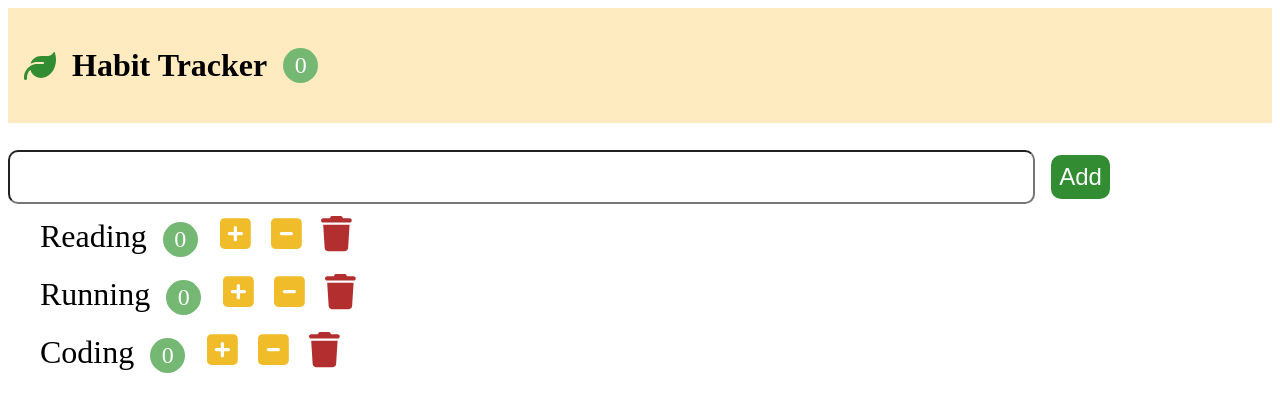
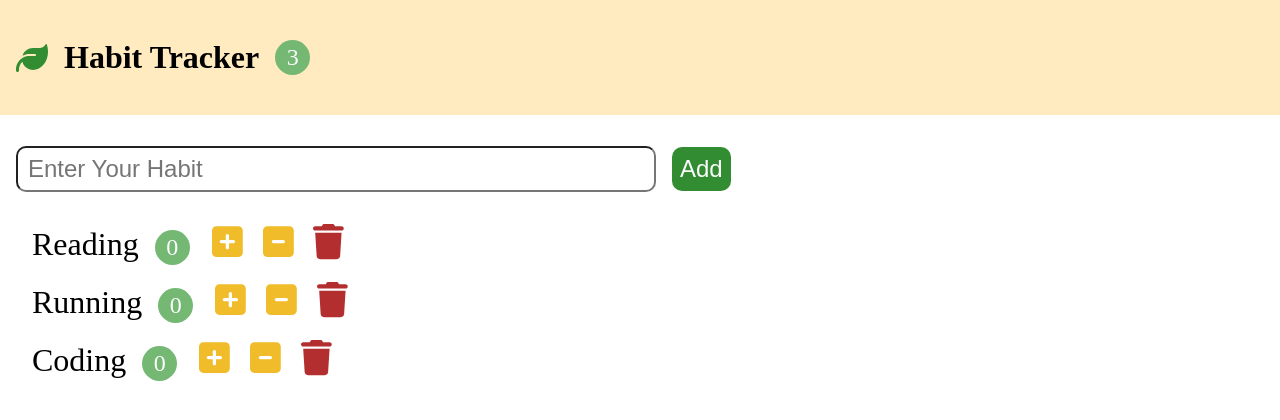
Before and after one commit to ez1n/Vue, a Vue app in the folder habit-tracker/: page / in a window 1280 px wide. Shown: the top 420 px of the page. Built offline with nearby package versions, Linux system fonts and the light colour scheme.

Commit message:
feat: add, delete, count functions

```diff
--- a/habit-tracker/index.html
+++ b/habit-tracker/index.html
@@ -6,7 +6,7 @@
     <meta name="viewport" content="width=device-width, initial-scale=1.0" />
     <title>Vite App</title>
   </head>
-  <body>
+  <body style="margin: 0">
     <div id="app"></div>
     <script type="module" src="/src/main.js"></script>
   </body>
--- a/habit-tracker/src/App.vue
+++ b/habit-tracker/src/App.vue
@@ -3,11 +3,7 @@ import Main from './views/Main.vue';
 </script>
 
 <template>
-  <div class="main-container">
+  <div>
     <Main />
   </div>
 </template>
-
-<style scoped>
-
-</style>
--- a/habit-tracker/src/components/Habit.vue
+++ b/habit-tracker/src/components/Habit.vue
@@ -4,15 +4,15 @@
 
     <span class="count">{{ count }}</span>
 
-    <button class="icon-button" @click="increment">
+    <button class="icon-button" @click="increment(id)">
       <font-awesome-icon class="icon plus-icon" icon="fa-solid fa-square-plus"/>
     </button>
 
-    <button class="icon-button" @click="decrement">
+    <button class="icon-button" @click="decrement(id)">
       <font-awesome-icon class="icon minus-icon" icon="fa-solid fa-square-minus"/>
     </button>
 
-    <button class="icon-button" @click="delete(id)">
+    <button class="icon-button" @click="deleteHabit(id)">
       <font-awesome-icon class="icon delete-icon" icon="fa-solid fa-trash"/>
     </button>
   </div>
@@ -24,15 +24,17 @@ export default {
   props: {
     id: Number,
     name: String,
-    count: Number,
-    delete: Function
+    count: Number
   },
   methods: {
-    increment() {
-      return this.count ++
+    deleteHabit(id) {
+      this.$emit("delete", id)
     },
-    decrement() {
-      this.count === 0 ? this.count = 0 : this.count--
+    increment(id) {
+      this.$emit("increase", id)
+    },
+    decrement(id) {
+      this.$emit("decrease", id)
     }
   }
 }
--- a/habit-tracker/src/components/HabitAddForm.vue
+++ b/habit-tracker/src/components/HabitAddForm.vue
@@ -1,13 +1,30 @@
 <template>
-  <section class="add-form-container">
-    <input type="text" class="add-form">
-    <button class="add-button">Add</button>
-  </section>
+  <form class="add-form-container" @submit="addHabit">
+    <input
+        class="add-form"
+        type="text"
+        required
+        placeholder="Enter Your Habit"
+        ref="habit">
+    <button type="submit" class="add-button">Add</button>
+  </form>
 </template>
 
 <script>
 export default {
-  name: 'HabitAddForm'
+  name: 'HabitAddForm',
+  data() {
+    return {
+      habit: ''
+    }
+  },
+  methods: {
+    addHabit(e) {
+      e.preventDefault();
+      this.$emit('add', this.$refs.habit.value);
+      this.$refs.habit.value='';
+    }
+  }
 }
 </script>
 
@@ -15,11 +32,12 @@ export default {
 .add-form-container {
   display: flex;
   align-items: center;
+  margin: 1rem;
 }
 
 .add-form {
-  width: 80%;
-  height: 3rem;
+  width: 50%;
+  height: 2.5rem;
   border-radius: 10px;
   font-size: x-large;
   padding-left: 10px;
--- a/habit-tracker/src/components/Habits.vue
+++ b/habit-tracker/src/components/Habits.vue
@@ -1,7 +1,15 @@
 <template>
-  <li class="habit-list" v-for="habit in habits">
-    <Habit :id="habit.id" :name="habit.name" :count="habit.count" @delete="delete" />
-  </li>
+  <div>
+    <li class="habit-list" v-for="habit in habits">
+      <Habit
+          :id="habit.id"
+          :name="habit.name"
+          :count="habit.count"
+          @delete="onDelete"
+          @increase="onIncrease"
+          @decrease="onDecrease"/>
+    </li>
+  </div>
 </template>
 
 <script>
@@ -10,19 +18,18 @@ import Habit from "@/components/Habit.vue";
 export default {
   name: "Habits",
   components: {Habit},
-  data() {
-    return {
-      habits: [
-        {id: 1, name: "Reading", count: 0},
-        {id: 2, name: "Running", count: 0},
-        {id: 3, name: "Coding", count: 0},
-      ]
-    }
+  props: {
+    habits: Array
   },
   methods: {
-    delete(id) {
-      this.habits = this.habits.filter((item) => item.id !== id);
-      console.log('delete')
+    onDelete(id) {
+      this.$emit("delete", id)
+    },
+    onIncrease(id) {
+      this.$emit("increase", id)
+    },
+    onDecrease(id) {
+      this.$emit("decrease", id)
     }
   }
 }
--- a/habit-tracker/src/components/Header.vue
+++ b/habit-tracker/src/components/Header.vue
@@ -2,13 +2,16 @@
   <header class="header">
     <font-awesome-icon icon="fa-solid fa-leaf" class="header-icon" />
     <h1 class="title">Habit Tracker</h1>
-    <p class="count">0</p>
+    <p class="count">{{count}}</p>
   </header>
 </template>
 
 <script>
 export default {
-  name: 'Header'
+  name: 'Header',
+  props: {
+    count: Number
+  }
 }
 </script>
 
--- a/habit-tracker/src/views/Main.vue
+++ b/habit-tracker/src/views/Main.vue
@@ -1,11 +1,15 @@
 <template>
   <div class="container">
     <header class="header-container">
-      <Header/>
+      <Header :count="count"/>
     </header>
-    <HabitAddForm/>
+    <HabitAddForm @add="addHabit"/>
     <main class="wrap">
-      <Habits/>
+      <Habits
+          :habits="habits"
+          @delete="deleteHabit"
+          @increase="incrementHabit"
+          @decrease="decrementHabit"/>
     </main>
   </div>
 </template>
@@ -23,6 +27,39 @@ export default {
     HabitAddForm: HabitAddForm,
     Header: Header
   },
+  data() {
+    return {
+      habits: [
+        {id: 1, name: "Reading", count: 0},
+        {id: 2, name: "Running", count: 0},
+        {id: 3, name: "Coding", count: 0},
+      ]
+    }
+  },
+  methods: {
+    addHabit(habit) {
+      this.habits = [...this.habits, {id: Date.now(), name: habit, count: 0}]
+    },
+    deleteHabit(id) {
+      this.habits = this.habits.filter(item => item.id !== id);
+    },
+    incrementHabit(id) {
+      this.habits = this.habits.map(item =>
+          item.id === id ? {...item, count: item.count + 1} : item)
+    },
+    decrementHabit(id) {
+      this.habits = this.habits.map(item => {
+        if (item.id === id) {
+          return {...item, count: item.count > 0 ? item.count - 1 : 0}
+        } else return item;
+      })
+    }
+  },
+  computed: {
+    count() {
+      return this.habits.length;
+    }
+  }
 }
 </script>
 
```
Also changed, not shown: habit-tracker/src/main.js (line endings or trailing spaces).
